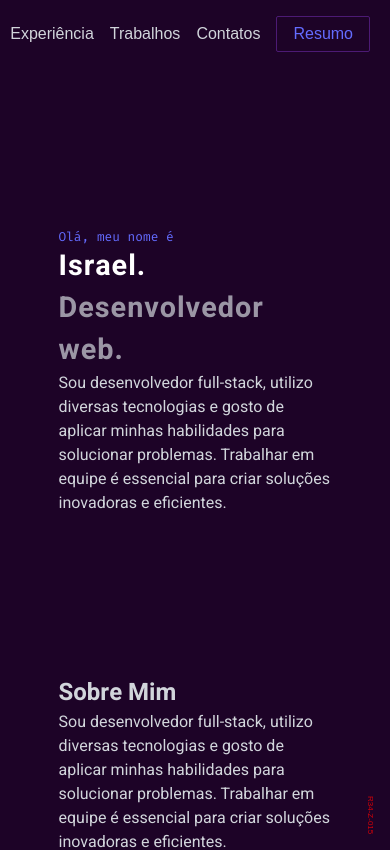
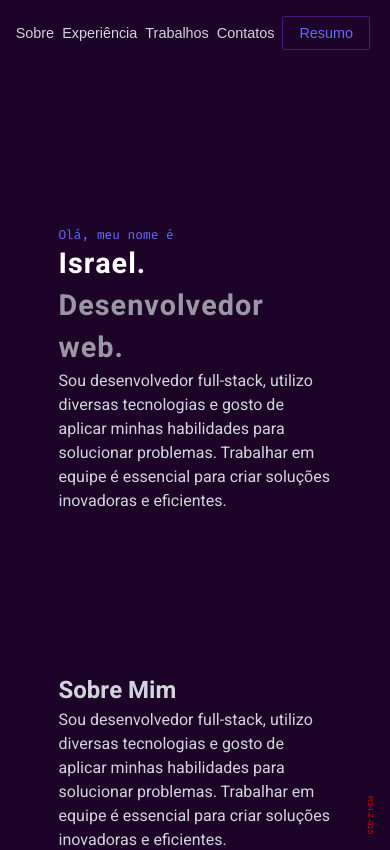
Before and after one commit to icadorin/portfolio, a React (Vite) app: page / in a window 390 px wide. Shown: the top 850 px of the page. Built offline with nearby package versions, Linux system fonts and the light colour scheme.

Commit message:
Fix menu for smaller screens and customize scrollbar

```diff
--- a/src/profile.css
+++ b/src/profile.css
@@ -171,6 +171,13 @@ body {
 
 @media (max-width: 680px) {
 
+  .nav-links {
+    gap: 0.5rem;
+  }
+
+  .nav-links button {
+    font-size: 0.9rem;
+  }
 
   .content-wrapper {
     max-width: 1200px;
@@ -205,3 +212,17 @@ body {
     height: 130px;
   }
 }
+
+::-webkit-scrollbar {
+  width: 5px;
+  height: 5px;
+}
+
+::-webkit-scrollbar-thumb {
+  background-color: #646cff;
+  border-radius: 10px;
+}
+
+::-webkit-scrollbar-thumb:hover {
+  background-color: #4548c0;
+}
```
